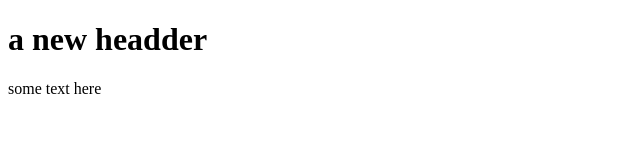
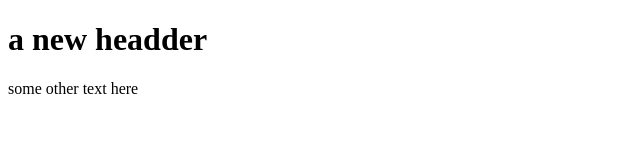
Before and after one commit to NataEn/playing-with-git, a plain HTML site: page index.html in a window 1280 px wide. Shown: the full height of the page, 0-640 px from the left. Drawn offline with Linux system fonts and the light colour scheme.

Commit message:
changes from github

```diff
--- a/index.html
+++ b/index.html
@@ -9,7 +9,7 @@
   </head>
   <body>
     <h1>a new headder</h1>
-    <p>some text here</p>
+    <p>some other text here</p>
     <script src="./main.js"></script>
   </body>
 </html>
```
